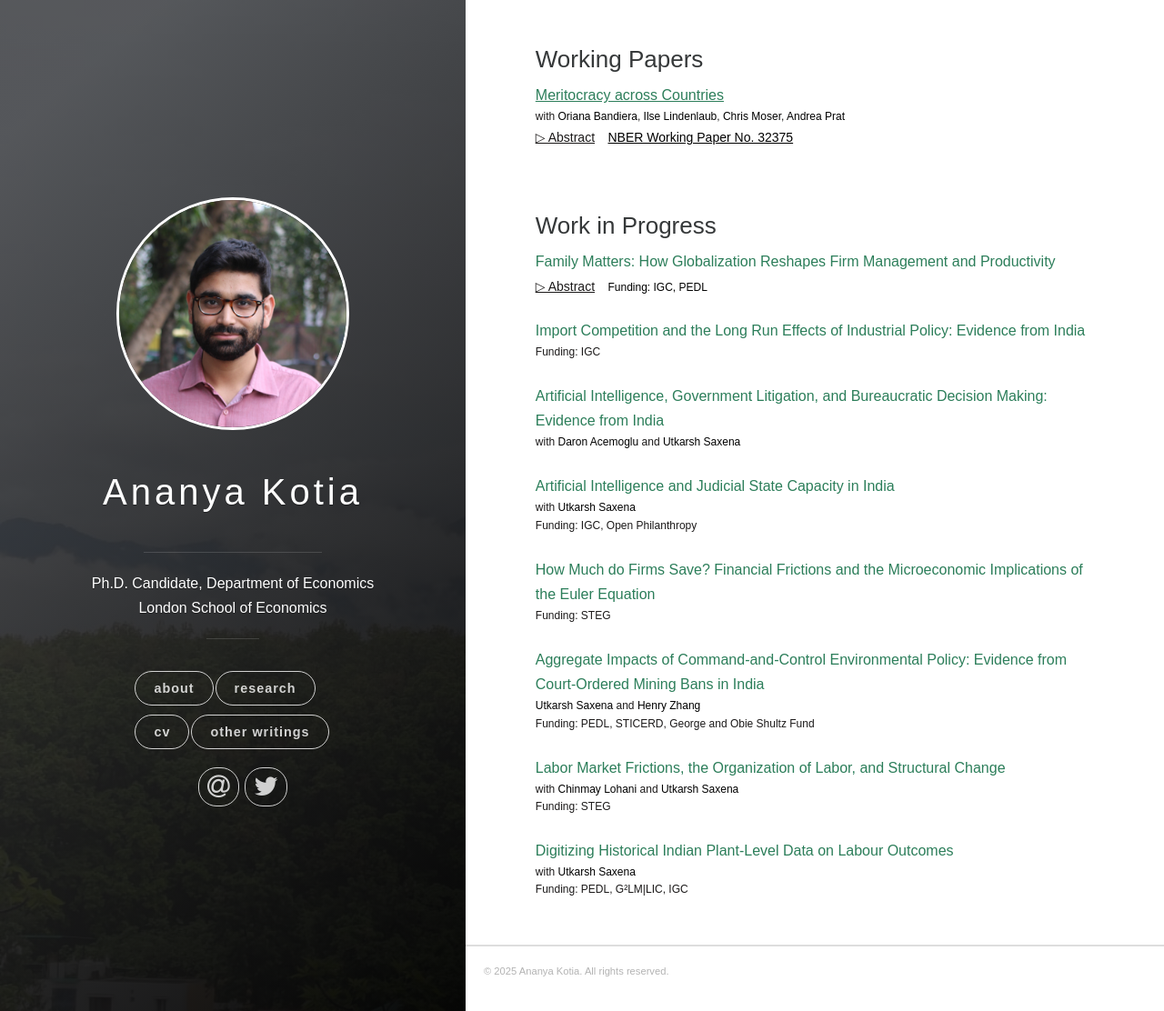
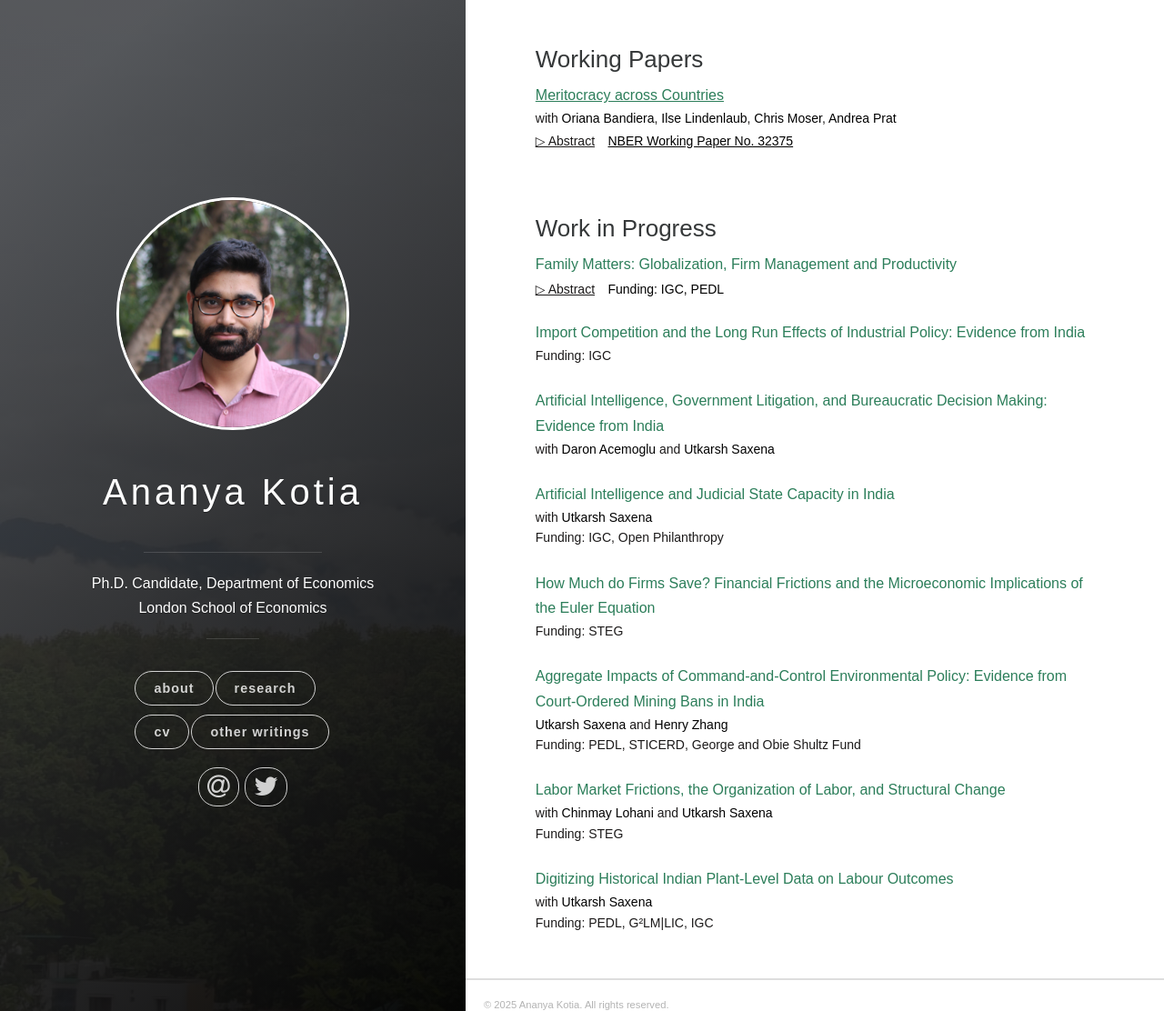
Before and after one commit to ananyakotia/ananyakotia.github.io, a Jekyll site: the page built from pages/research.markdown, in a window 1280 px wide and 1112 px high. Shown: the whole window at 91% size. Built offline with Jekyll 4.4.1, drawn with Linux system fonts in a browser that asks for light colours; nearby versions of some CDN libraries; some web fonts are replaced; a style sheet for code colours, icons or effects is not loaded; part of the change alters nothing that is shown.

Commit message:
Update research.markdown

```diff
--- a/pages/research.markdown
+++ b/pages/research.markdown
@@ -9,7 +9,7 @@ permalink: /research/
 
 <a href="{{site.baseurl}}/files/Papers/BKLMP2024.pdf" style="color:#2c7e5a;font-weight: 500;"> <u> Meritocracy across Countries </u>
 <ul class="no-bullets">
-	<li style="margin-top: -20px; font-size: 12px;">with <a href="https://www.orianabandiera.net" target="_blank">Oriana Bandiera</a>, <a href="https://sites.google.com/site/ilselindenlaub/" target="_blank">Ilse Lindenlaub</a>, <a href="https://www.economoser.com" target="_blank">Chris Moser</a>, <a href="https://www.columbia.edu/~ap3116/" target="_blank">Andrea Prat</a> </li>
+	<li style="margin-top: -20px; font-size: 14px;">with <a href="https://www.orianabandiera.net" target="_blank">Oriana Bandiera</a>, <a href="https://sites.google.com/site/ilselindenlaub/" target="_blank">Ilse Lindenlaub</a>, <a href="https://www.economoser.com" target="_blank">Chris Moser</a>, <a href="https://www.columbia.edu/~ap3116/" target="_blank">Andrea Prat</a> </li>
 </ul>
 <ul class="no-bullets">
 	<li><span class="abstract-toggle" data-abstract-id="BKMLP_abstract">▷ Abstract</span>
@@ -25,10 +25,10 @@ permalink: /research/
 ### Work in Progress
 
 <!-- <a href= "" style="color:#2c7e5a;font-weight: 500;">Family Matters: How Globalization Reshapes Firm Management and Productivity  </a>-->
-<span style="color:#2c7e5a;font-weight: 500;">Family Matters: How Globalization Reshapes Firm Management and Productivity</span>
+<span style="color:#2c7e5a;font-weight: 500;">Family Matters: Globalization, Firm Management and Productivity</span>
 <ul class="no-bullets">
 	<li style="margin-top: -20px;"><span class="abstract-toggle" data-abstract-id="FamilyFirms_abstract">▷ Abstract</span>
-    <a style="font-size: 12px;"> Funding: IGC, PEDL </a>
+    <a style="font-size: 14px;"> Funding: IGC, PEDL </a>
 	</li>
 </ul>
 <div id="FamilyFirms_abstract" class="abstract" style="max-height: 0;">
@@ -38,14 +38,14 @@ permalink: /research/
 <!-- <a href= "" style="color:#2c7e5a;font-weight: 500;">Import Competition and the Long Run Effects of Industrial Policy: Evidence from India  </a> -->
 <span style="color:#2c7e5a;font-weight: 500;">Import Competition and the Long Run Effects of Industrial Policy: Evidence from India </span>
 <ul class="no-bullets">
-<li style="margin-top: -20px;font-size: 12px;">Funding: IGC </li>
+<li style="margin-top: -20px;font-size: 14px;">Funding: IGC </li>
 </ul>
 <div style="height:25px;font-size:25px;">&nbsp;</div>
 
 
 <span style="color:#2c7e5a;font-weight: 500;"> Artificial Intelligence, Government Litigation, and Bureaucratic Decision Making: Evidence from India </span>
 <ul class="no-bullets">
-	<li style="margin-top: -20px;font-size: 12px;">with <a href="https://economics.mit.edu/people/faculty/daron-acemoglu" target="_blank"> Daron Acemoglu</a> and <a href="https://saxenautkarsh.com" target="_blank">Utkarsh Saxena</a> </li>
+	<li style="margin-top: -20px;font-size: 14px;">with <a href="https://economics.mit.edu/people/faculty/daron-acemoglu" target="_blank"> Daron Acemoglu</a> and <a href="https://saxenautkarsh.com" target="_blank">Utkarsh Saxena</a> </li>
 	<li style="font-size: 15px;">
 	</li>
 </ul>
@@ -54,39 +54,39 @@ permalink: /research/
 
 <span style="color:#2c7e5a;font-weight: 500;"> Artificial Intelligence and Judicial State Capacity in India</span>
 <ul class="no-bullets">
-	<li style="margin-top: -20px;font-size: 12px;">with <a href="https://saxenautkarsh.com" target="_blank">Utkarsh Saxena</a> </li>
-	<li style="font-size: 12px;">Funding: IGC, Open Philanthropy </li>
+	<li style="margin-top: -20px;font-size: 14px;">with <a href="https://saxenautkarsh.com" target="_blank">Utkarsh Saxena</a> </li>
+	<li style="font-size: 14px;">Funding: IGC, Open Philanthropy </li>
 </ul>
 <div style="height:25px;font-size:25px;">&nbsp;</div>
 
 
 <span style="color:#2c7e5a;font-weight: 500;">How Much do Firms Save? Financial Frictions and the Microeconomic Implications of the Euler Equation </span>
 <ul class="no-bullets">
-	<li style="margin-top: -20px;font-size: 12px;">Funding: STEG </li>
+	<li style="margin-top: -20px;font-size: 14px;">Funding: STEG </li>
 </ul>
 <div style="height:25px;font-size:25px;">&nbsp;</div>
 
 
 <span style="color:#2c7e5a;font-weight: 500;">Aggregate Impacts of Command-and-Control Environmental Policy: Evidence from Court-Ordered Mining Bans in India </span>
 <ul class="no-bullets">
-	<li style="margin-top: -20px;font-size: 12px;"><a href="https://saxenautkarsh.com" target="_blank">Utkarsh Saxena</a> and <a href="https://economics.mit.edu/people/phd-students/henry-zhang" target="_blank">Henry Zhang</a> </li>
-	<li style="font-size: 12px;">Funding: PEDL, STICERD, George and Obie Shultz Fund </li>
+	<li style="margin-top: -20px;font-size: 14px;"><a href="https://saxenautkarsh.com" target="_blank">Utkarsh Saxena</a> and <a href="https://economics.mit.edu/people/phd-students/henry-zhang" target="_blank">Henry Zhang</a> </li>
+	<li style="font-size: 14px;">Funding: PEDL, STICERD, George and Obie Shultz Fund </li>
 </ul>
 <div style="height:25px;font-size:25px;">&nbsp;</div>
 
 
 <span style="color:#2c7e5a;font-weight: 500;">Labor Market Frictions, the Organization of Labor, and Structural Change  </span>
 <ul class="no-bullets">
-	<li style="margin-top: -20px;font-size: 12px;">with <a href="https://economics.sas.upenn.edu/people/chinmay-lohani" target="_blank">Chinmay Lohani</a> and <a href="https://saxenautkarsh.com" target="_blank">Utkarsh Saxena</a> </li>
-	<li style="font-size: 12px;">Funding: STEG </li>
+	<li style="margin-top: -20px;font-size: 14px;">with <a href="https://economics.sas.upenn.edu/people/chinmay-lohani" target="_blank">Chinmay Lohani</a> and <a href="https://saxenautkarsh.com" target="_blank">Utkarsh Saxena</a> </li>
+	<li style="font-size: 14px;">Funding: STEG </li>
 </ul>
 <div style="height:25px;font-size:25px;">&nbsp;</div>
 
 
 <span style="color:#2c7e5a;font-weight: 500;">Digitizing Historical Indian Plant-Level Data on Labour Outcomes  </span>
 <ul class="no-bullets">
-	<li style="margin-top: -20px;font-size: 12px;">with <a href="https://saxenautkarsh.com" target="_blank">Utkarsh Saxena</a> </li>
-	<li style="font-size: 12px;">Funding: PEDL, G²LM|LIC, IGC </li>
+	<li style="margin-top: -20px;font-size: 14px;">with <a href="https://saxenautkarsh.com" target="_blank">Utkarsh Saxena</a> </li>
+	<li style="font-size: 14px;">Funding: PEDL, G²LM|LIC, IGC </li>
 </ul>
 
 <!--
```
